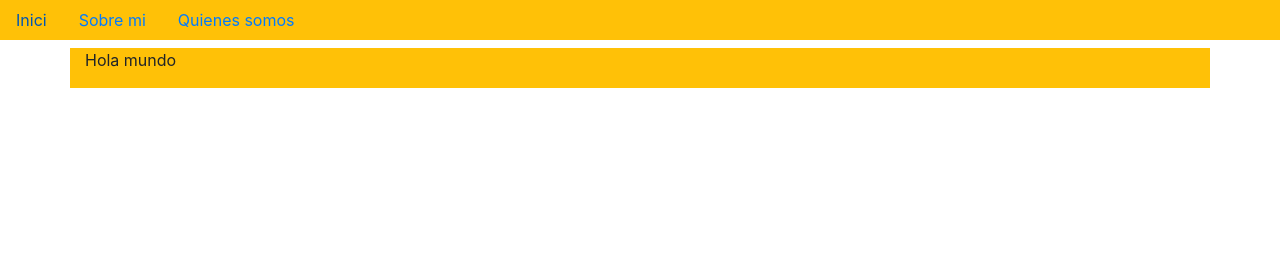
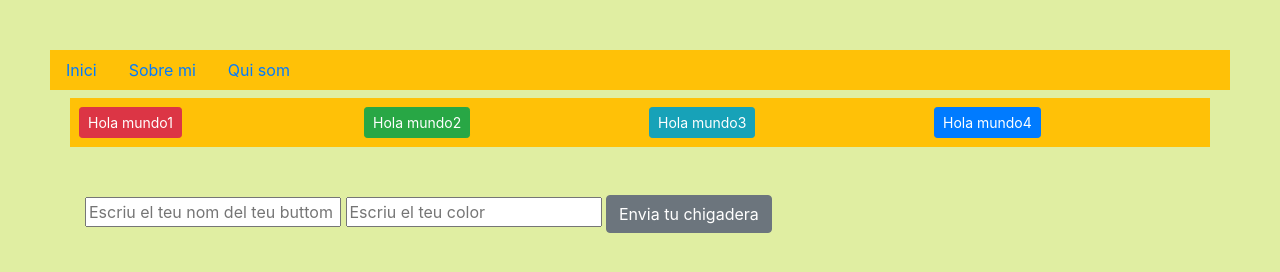
Before and after one commit to cdryampi/m6, a website: page src/index.html in a window 1280 px wide. Drawn offline with nearby package versions, Linux system fonts and the light colour scheme.

Commit message:
JQ y css

```diff
--- a/index.js
+++ b/index.js
@@ -10,6 +10,6 @@ app.set('port', process.env.PORT || 3000);
 app.use(express.static(path.join(__dirname, 'src')))
 
 // listen the server
-const server = app.listen(app.get('port'), () => {
-    console.log('Listening on port', app.get('port'))
+const server = app.listen(3000, '0.0.0.0', () => {
+    console.log('Estic escoltant al port ', app.get('port'))
 })
--- a/src/index.html
+++ b/src/index.html
@@ -6,11 +6,16 @@
     <meta name="viewport" content="width=device-width, initial-scale=1.0">
     <meta http-equiv="X-UA-Compatible" content="ie=edge">
     <link rel="stylesheet" href="https://stackpath.bootstrapcdn.com/bootstrap/4.3.1/css/bootstrap.min.css" integrity="sha384-ggOyR0iXCbMQv3Xipma34MD+dH/1fQ784/j6cY/iJTQUOhcWr7x9JvoRxT2MZw1T" crossorigin="anonymous">
+    <link rel="stylesheet" href="./public/css/style.css">
     <title>Don Alfredo</title>
 </head>
 
 <body>
-    <nav class="nav bg-warning fixed-top">
+
+    <div id="contenedor">
+
+        <header>
+            <nav class="nav bg-warning">
                 <li class="nav-item">
                     <a class="nav-link active" href="#">Inici</a>
                 </li>
@@ -18,14 +23,30 @@
                     <a class="nav-link" href="#" tabindex="-1" aria-disabled="true">Sobre mi</a>
                 </li>
                 <li class="nav-item">
-            <a class="nav-link " href="#" tabindex="-1" aria-disabled="true">Quienes somos</a>
+                    <a class="nav-link " href="#" tabindex="-1" aria-disabled="true">Qui som</a>
                 </li>
             </nav>
+        </header>
+        <div class="container mt-2" id="botones">
+            <div class="row content-justify-center">
+                <div class="col-3 bg-warning p-1">
+                    <p class="btn btn-sm btn-danger">Hola mundo1</p>
+                </div>
+                <div class="col-3 bg-warning p-1">
+                    <p class="btn btn-sm btn-success">Hola mundo2</p>
+                </div>
+                <div class="col-3 bg-warning p-1">
+                    <p class="btn btn-sm btn-info">Hola mundo3</p>
+                </div>
+                <div class="col-3 bg-warning p-1">
+                    <p class="btn btn-sm btn-primary">Hola mundo4</p>
+                </div>
+            </div>
+        </div>
         <div class="container mt-5">
-        <div class="row">
-            <div class="col-12 bg-warning">
-                <p>Hola mundo</p>
-            </div>
+            <input type="text" id="text" placeholder="Escriu el teu nom del teu buttom" />
+            <input type="text" id="color" placeholder="Escriu el teu color" />
+            <button type="submit" id="envia" class="btn btn-secondary">Envia tu chigadera</button>
         </div>
     </div>
     <!-- Depedències de Bootstrap -->
--- /dev/null
+++ b/src/public/css/style.css
@@ -0,0 +1,7 @@
+body {
+    background: rgb(224, 238, 162);
+}
+
+#contenedor {
+    margin: 50px;
+}
--- /dev/null
+++ b/src/public/css/variables.scss
@@ -0,0 +1 @@
+$background: rgb(69, 156, 172);
--- a/src/public/js/core.js
+++ b/src/public/js/core.js
@@ -1,3 +1,30 @@
 $(document).ready(function() {
+    $('.btn-sm').css('margin', '5px')
     console.log("It works")
+
+    $('.btn-danger').click(function(e) {
+        alert("El color rojo es del peligro")
+    });
+    $('.btn-success').click(function(e) {
+        alert("El color verde es de la vida")
+    });
+    $('.btn-info').click(function(e) {
+        alert("El color celeste es para informar")
+    });
+    $('.btn-primary').click(function(e) {
+        alert("El color azul es el generico")
+    });
+
+    $("#envia").click(function(e) {
+        var content = $("#text").val()
+        var color = $("#color").val()
+        console.log(content + "-" + color)
+
+        $("#botones").append(content).css("color", color)
+
+
+
+
+
+    });
 })
```
Also changed, not shown: src/public/css/styles.scss (added). Lines whose indentation alone changed are shown as unchanged.
